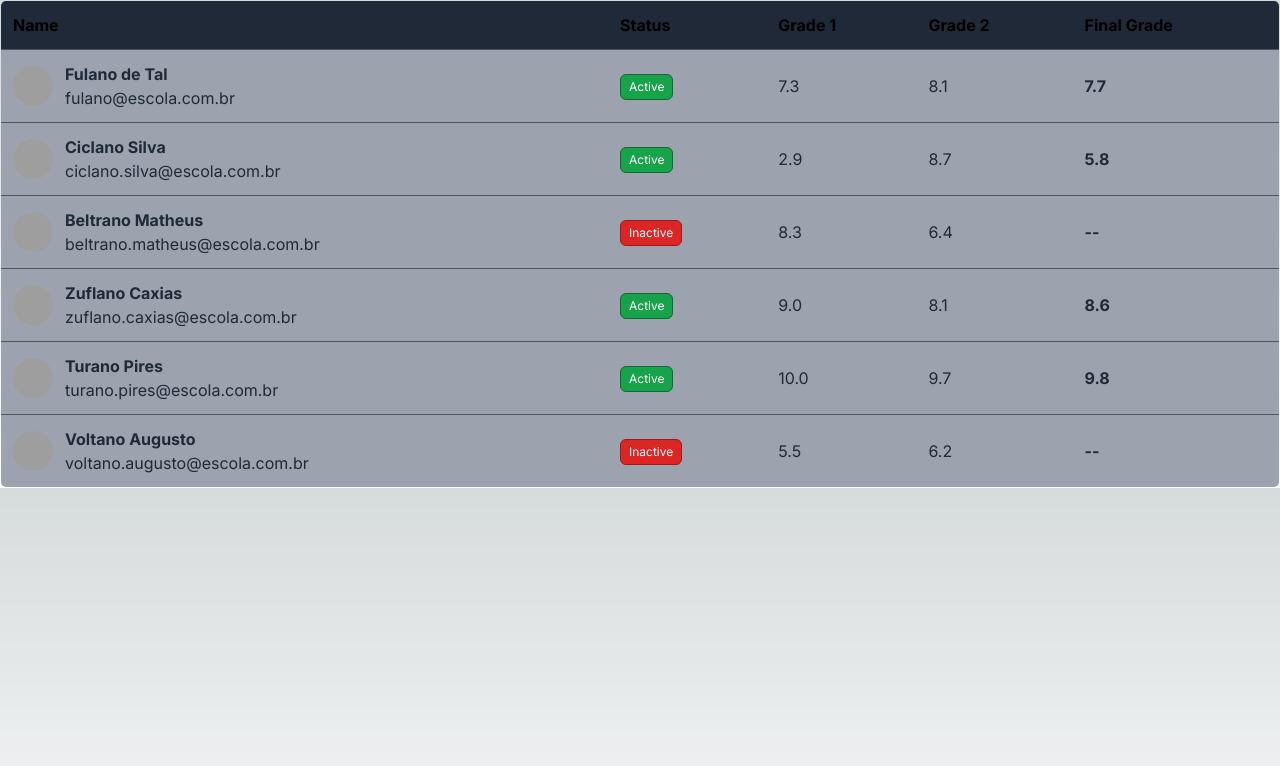
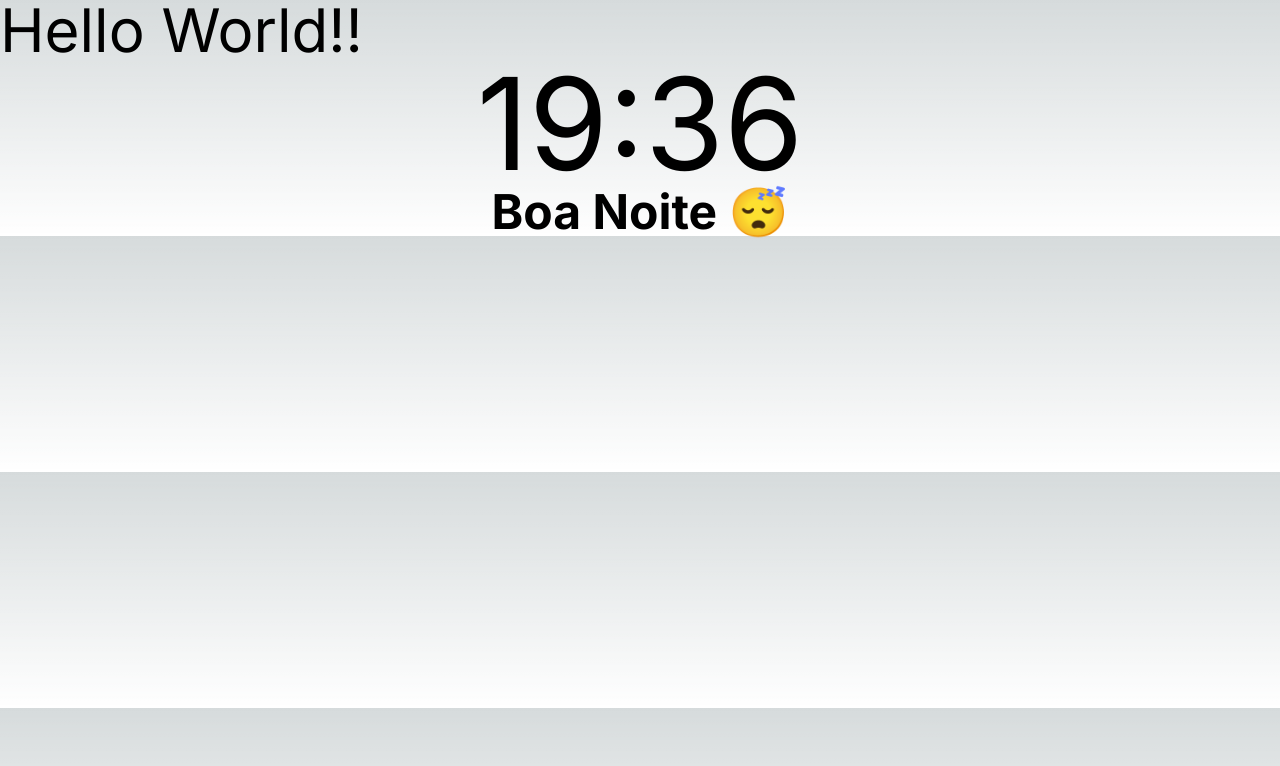
Before and after one commit to Jeanlerson/estudando-React, a Next.js app in the folder react-estudando/: page / in a window 1280 px wide. Shown: the top 766 px of the page. Built offline with nearby package versions, Linux system fonts and the light colour scheme; grey boxes are pictures that could not be loaded.

Commit message:
voltandoCom-React

```diff
--- a/react-estudando/src/app/page.tsx
+++ b/react-estudando/src/app/page.tsx
@@ -7,6 +7,7 @@ import { Hours } from "@/components/Hours"
 import { NotaAle } from "@/components/Nota"
 import { students } from "@/data/students"
 import { StudentTable } from "@/components/StudentTable"
+import img from "@/img/img1.jpg"
 
 const Page = () => {
 
@@ -15,9 +16,16 @@ const Page = () => {
   //const list = students.map(student => <li>{student.name}</li>)
 
   return(
+    /*
     <div className="container mx-auto">
       <StudentTable students={students}/>
     </div>
+    */
+   <div>
+    <h1 className="text-6xl ">Hello World!!</h1>
+    <Hours/>
+
+   </div>
   )
 
 }
```
